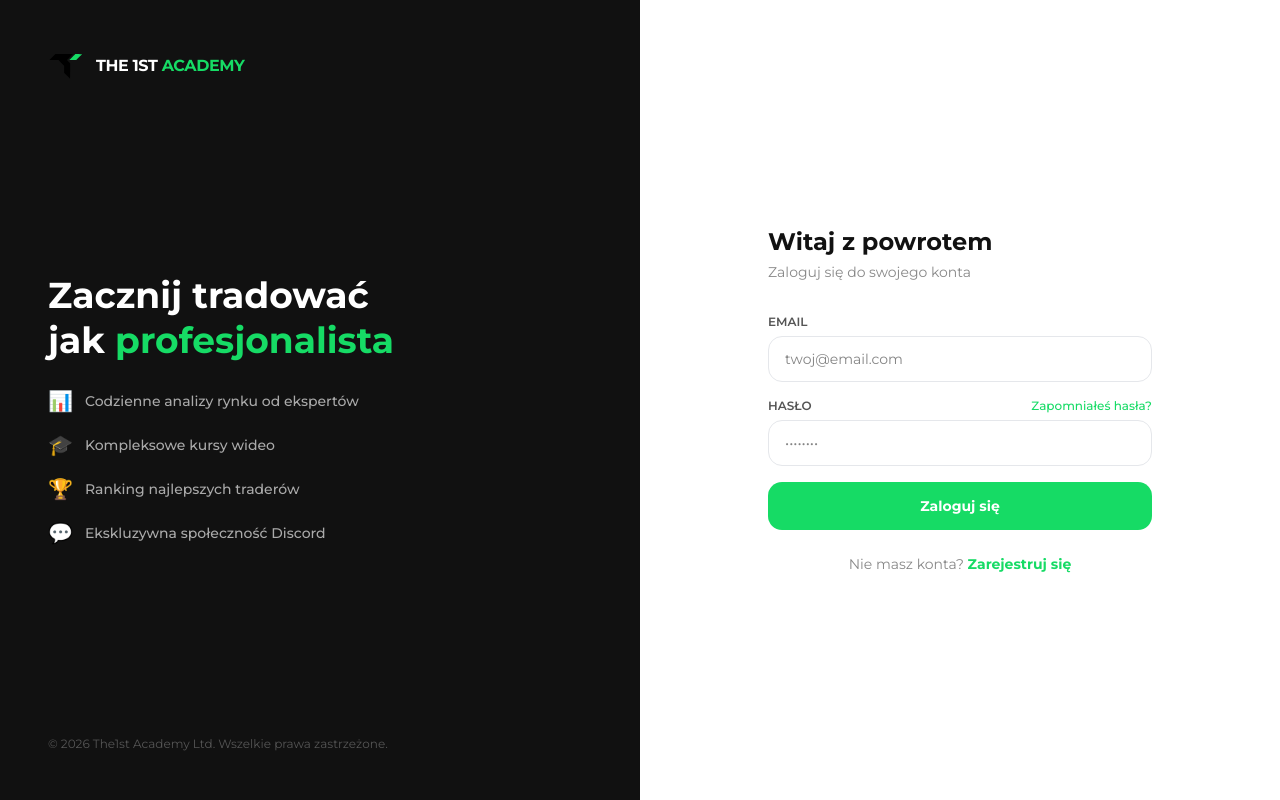
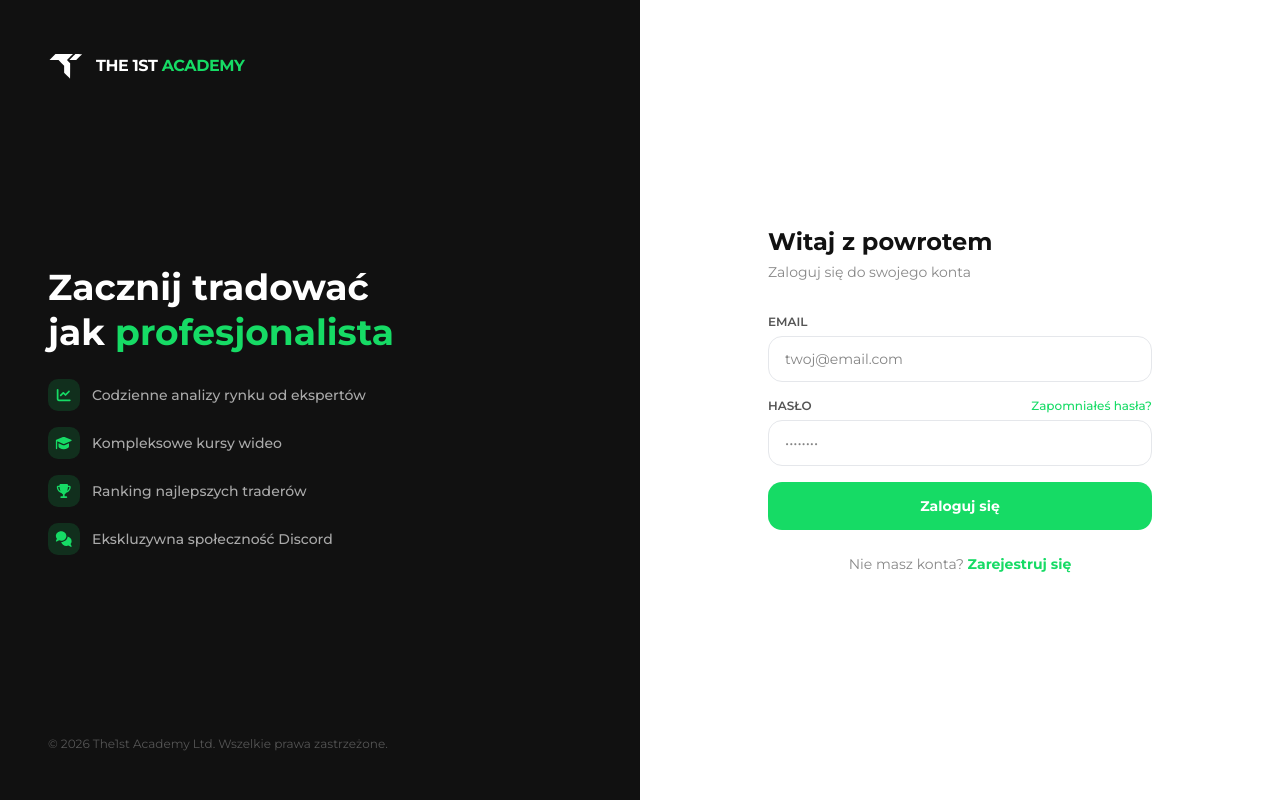
Before and after one commit to The1stFund/academy, a Next.js app in the folder frontend/: page /login in a window 1280 px wide. Built offline with nearby package versions, Linux system fonts and the light colour scheme; no server answers.

Commit message:
Fix login page - white logo and Font Awesome icons

```diff
--- a/frontend/src/app/(auth)/login/page.tsx
+++ b/frontend/src/app/(auth)/login/page.tsx
@@ -4,6 +4,8 @@ import { useState } from 'react'
 import { useRouter } from 'next/navigation'
 import Link from 'next/link'
 import { createClient } from '@/lib/supabase'
+import { FontAwesomeIcon } from '@fortawesome/react-fontawesome'
+import { faChartLine, faGraduationCap, faTrophy, faComments } from '@fortawesome/free-solid-svg-icons'
 
 export default function LoginPage() {
   const [email, setEmail] = useState('')
@@ -31,7 +33,7 @@ export default function LoginPage() {
 
       <div className="hidden lg:flex flex-col justify-between w-1/2 p-12" style={{ background: '#111' }}>
         <Link href="/" className="flex items-center gap-3">
-          <img src="/the1stacademy_Logo_sygnet.svg" alt="Logo" style={{ width: '36px', height: '36px' }} />
+          <img src="/the1stacademy_Logo_sygnet_white.svg" alt="Logo" style={{ width: '36px', height: '36px' }} />
           <span className="text-white font-bold tracking-tight">THE 1ST <span style={{ color: '#16db65' }}>ACADEMY</span></span>
         </Link>
         <div>
@@ -41,13 +43,15 @@ export default function LoginPage() {
           </h2>
           <div className="space-y-4">
             {[
-              { icon: '📊', text: 'Codzienne analizy rynku od ekspertów' },
-              { icon: '🎓', text: 'Kompleksowe kursy wideo' },
-              { icon: '🏆', text: 'Ranking najlepszych traderów' },
-              { icon: '💬', text: 'Ekskluzywna społeczność Discord' },
+              { icon: faChartLine, text: 'Codzienne analizy rynku od ekspertów' },
+              { icon: faGraduationCap, text: 'Kompleksowe kursy wideo' },
+              { icon: faTrophy, text: 'Ranking najlepszych traderów' },
+              { icon: faComments, text: 'Ekskluzywna społeczność Discord' },
             ].map(item => (
               <div key={item.text} className="flex items-center gap-3">
-                <span className="text-xl">{item.icon}</span>
+                <div className="w-8 h-8 rounded-lg flex items-center justify-center flex-shrink-0" style={{ background: 'rgba(22,219,101,0.15)' }}>
+                  <FontAwesomeIcon icon={item.icon} style={{ color: '#16db65', fontSize: '14px' }} />
+                </div>
                 <span className="text-sm font-medium" style={{ color: '#aaa' }}>{item.text}</span>
               </div>
             ))}
```
Also changed, not shown: frontend/public/the1stacademy_Logo_sygnet_white.svg (added).
